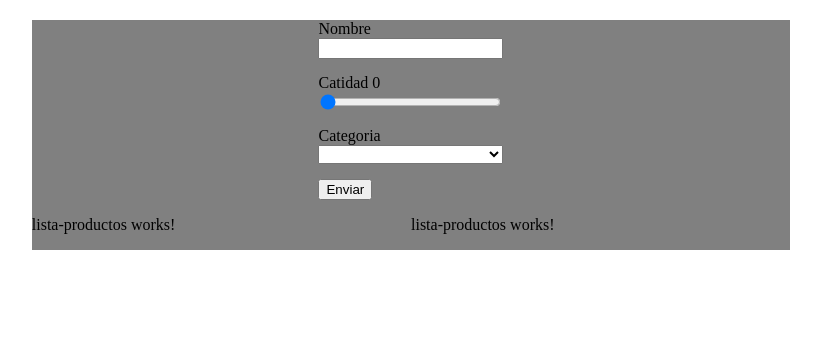
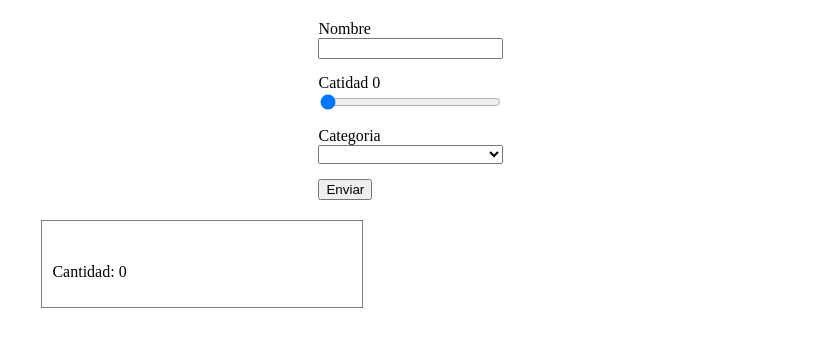
Before and after one commit to cdgutierrez456/ListaCompra, an Angular app: page / in a window 1280 px wide. Both pictures are taken after a click on the button "Enviar". Shown: the top 346 px of the page, without its empty margins (229-1050 px from the left). Built offline with nearby package versions, Linux system fonts and the light colour scheme.

Commit message:
Maquetacion y estilizacion general componente lista-productos

```diff
--- a/src/app/app.component.css
+++ b/src/app/app.component.css
@@ -4,7 +4,7 @@
     display: flex;
     flex-direction: column;
     align-items: center;
-    background: grey;
+    /* background: grey; */
 }
 
 .row.listas {
--- a/src/app/app.component.html
+++ b/src/app/app.component.html
@@ -4,7 +4,7 @@
   </div>
   <div class="row listas">
     <div class="izquierda">
-      <app-lista-productos></app-lista-productos>
+      <app-lista-productos [productos]='productosSeleccionados'></app-lista-productos>
     </div>
     <div class="derecha">
       <app-lista-productos></app-lista-productos>
--- a/src/app/app.component.ts
+++ b/src/app/app.component.ts
@@ -1,4 +1,5 @@
 import { Component } from '@angular/core';
+import { Producto } from './models/producto.models';
 
 @Component({
   selector: 'app-root',
@@ -7,8 +8,14 @@ import { Component } from '@angular/core';
 })
 export class AppComponent {
 
+  productosSeleccionados: Producto[];
+
+  constructor() {
+    this.productosSeleccionados = [];
+  }
+
   onProductoCreado($event) {
-    console.log($event);
+    this.productosSeleccionados.push($event);
   }
 
 }
--- a/src/app/components/lista-productos/lista-productos.component.css
+++ b/src/app/components/lista-productos/lista-productos.component.css
@@ -0,0 +1,22 @@
+.productos {
+    display: flex;
+    flex-direction: column;
+    flex-wrap: wrap;
+    align-items: center;
+    width: 90%;
+}
+
+.producto {
+    border: 1px solid gray;
+    padding: 10px;
+    width: 300px;
+    margin-top: 20px;
+}
+
+.producto div p:first-child {
+    float: left;
+}
+
+.producto div p:last-child {
+    float: right;
+}
--- a/src/app/components/lista-productos/lista-productos.component.html
+++ b/src/app/components/lista-productos/lista-productos.component.html
@@ -1 +1,9 @@
-<p>lista-productos works!</p>
+<div class="productos">
+    <div class="producto" *ngFor='let producto of productos'>
+        <p>{{ producto.nombre.toUpperCase() }}</p>
+        <div>
+            <p>Cantidad: {{ producto.cantidad }}</p>
+            <p>{{ producto.categoria }}</p>
+        </div>
+    </div>
+</div>
--- a/src/app/components/lista-productos/lista-productos.component.ts
+++ b/src/app/components/lista-productos/lista-productos.component.ts
@@ -1,4 +1,5 @@
-import { Component, OnInit } from '@angular/core';
+import { Component, Input, OnInit } from '@angular/core';
+import { Producto } from '../../models/producto.models';
 
 @Component({
   selector: 'app-lista-productos',
@@ -7,6 +8,8 @@ import { Component, OnInit } from '@angular/core';
 })
 export class ListaProductosComponent implements OnInit {
 
+  @Input() productos: Producto[];
+
   constructor() { }
 
   ngOnInit(): void {
```
